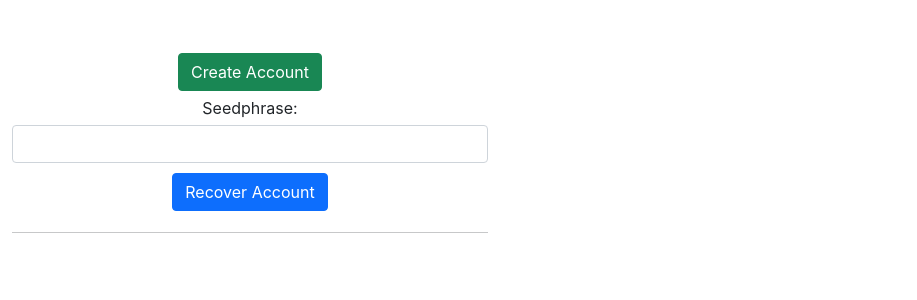
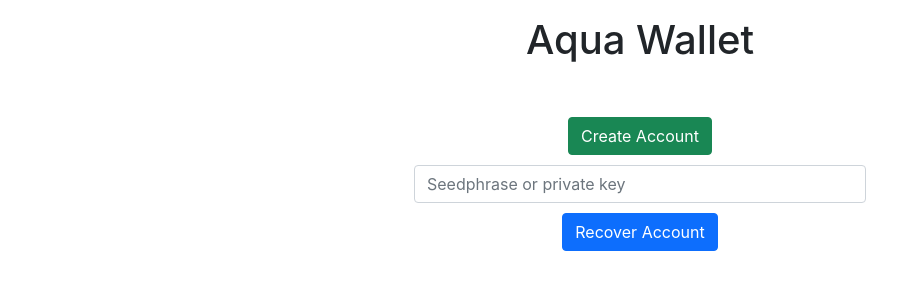
Before and after one commit to atilatech/aqua-wallet, a React (Create React App) app: page / in a window 1280 px wide. Shown: the top 300 px of the page, without its empty margins (0-917 px from the left). Built offline with nearby package versions, Linux system fonts and the light colour scheme.

Commit message:
improved styling of app

```diff
--- a/public/index.html
+++ b/public/index.html
@@ -25,7 +25,7 @@
       work correctly both with client-side routing and a non-root public URL.
       Learn how to configure a non-root public URL by running `npm run build`.
     -->
-    <title>React App</title>
+    <title>Aqua Wallet</title>
   </head>
   <body>
     <noscript>You need to enable JavaScript to run this app.</noscript>
--- a/src/App.tsx
+++ b/src/App.tsx
@@ -5,7 +5,7 @@ import Home from './scenes/Home/Home';
 function App() {
 
   return (
-    <div className="App">
+    <div className="App container mt-3">
       <Home />
     </div>
   );
--- a/src/scenes/Account/AccountCreate.tsx
+++ b/src/scenes/Account/AccountCreate.tsx
@@ -38,15 +38,18 @@ function AccountCreate() {
           Create Account
         </button>
         <div className="form-group">
-          <label>Seedphrase:</label>
-          <input type="text" className="form-control" value={seedphrase} onChange={handleChange} />
+          <input type="text" placeholder='Seedphrase or private key' className="form-control" value={seedphrase} onChange={handleChange} />
         </div>
         <button type="button" className="btn btn-primary mr-3" onClick={recoverAccount}>
           Recover Account
         </button>
       </form>
-      <hr/>
-      {account && <AccountDetail account={account} /> }
+      {account &&
+      <>
+        <hr/>
+        <AccountDetail account={account} />
+      </>
+       }
     </div>
   )
 
--- a/src/scenes/Home/Home.tsx
+++ b/src/scenes/Home/Home.tsx
@@ -4,6 +4,9 @@ import AccountCreate from '../Account/AccountCreate'
 function Home() {
   return (
     <div>
+      <h1>
+        Aqua Wallet
+      </h1>
         <AccountCreate />
     </div>
   )
```
Also changed, not shown: 1 other file (tests, documents, lock files or other folders).
